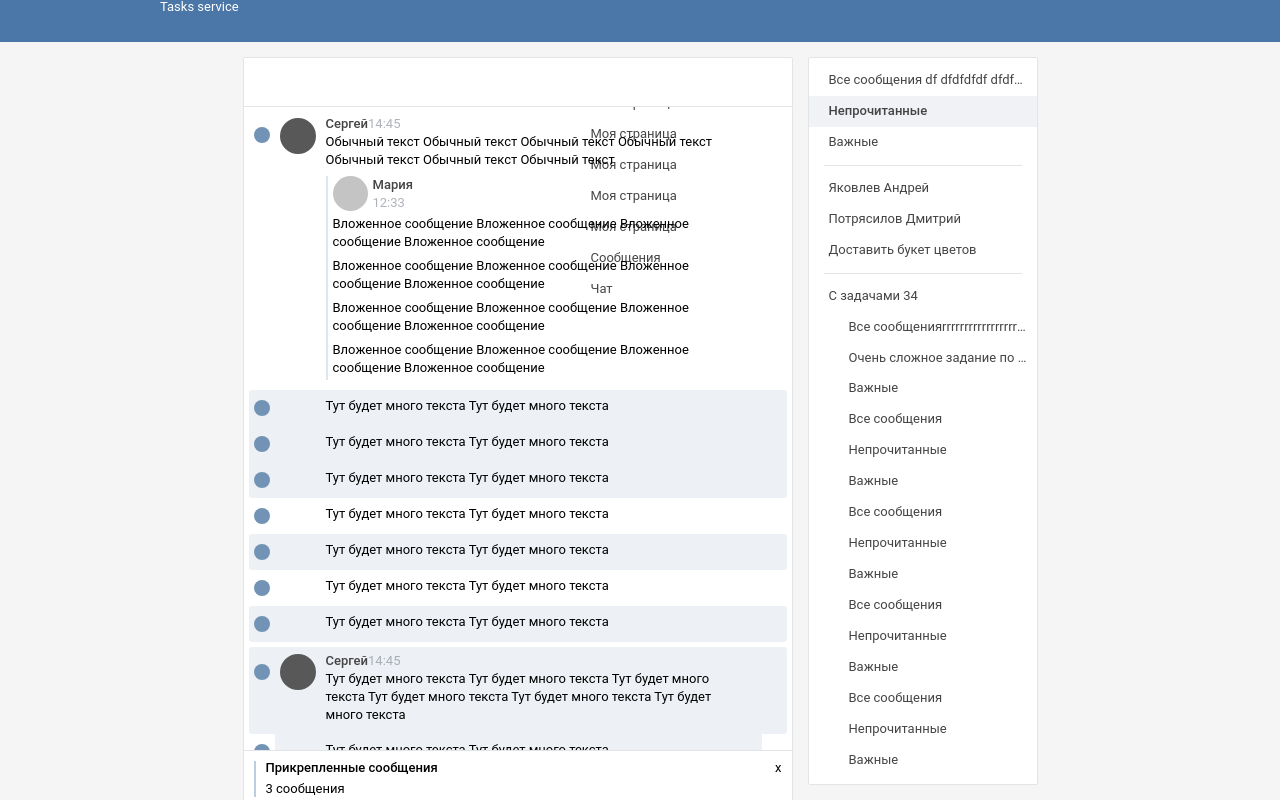
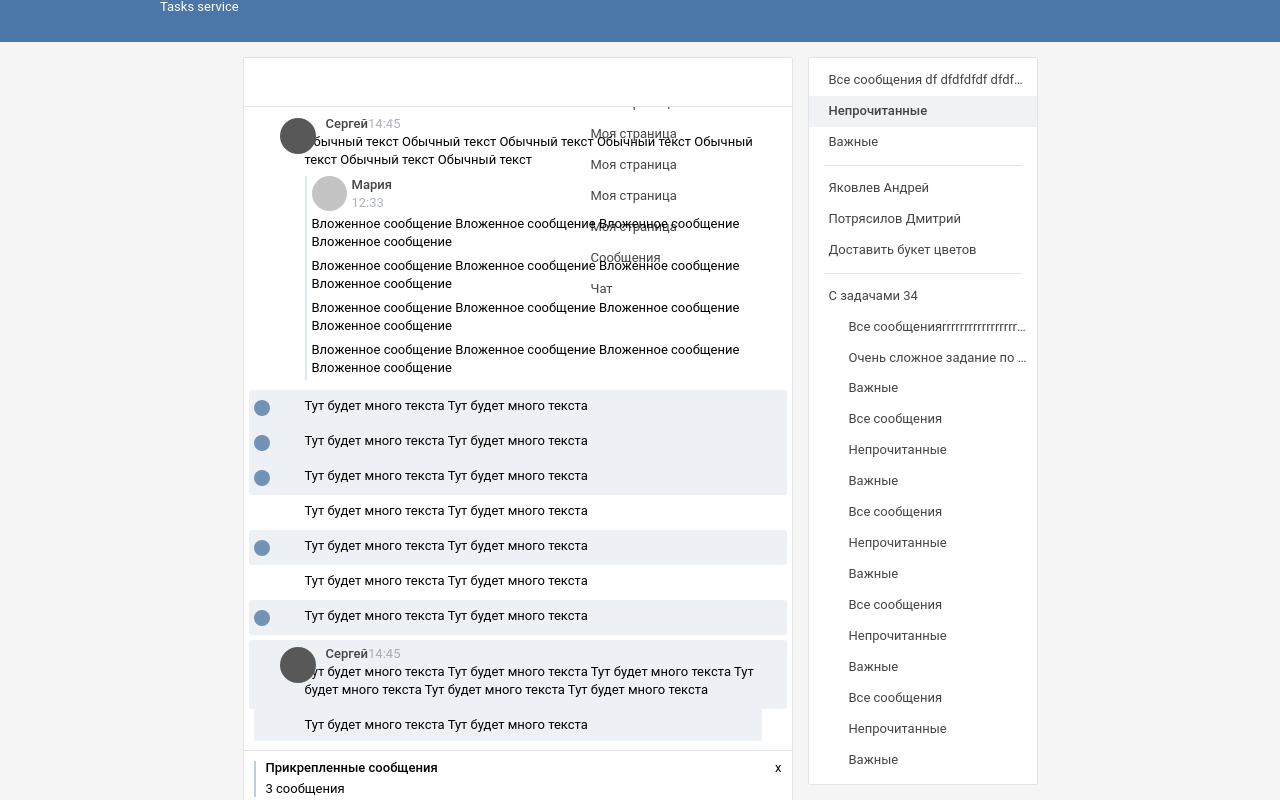
Before and after one commit to Dindro/tasks-service, a Vue app in the folder application/: page /messages in a window 1280 px wide. Shown: the top 800 px of the page. Built offline with nearby package versions, Linux system fonts and the light colour scheme.

Commit message:
.select .items абсолюьные рефакоринг padding .message-text

```diff
--- a/application/src/components/parts/messages.vue
+++ b/application/src/components/parts/messages.vue
@@ -578,7 +578,9 @@ $container-mt: -($photo-wh + $message-top + $message-bottom); // margin-top ко
         min-height: $message-minH;
 
         .message-text {
-          padding: 23px 0 7px $message-text-ml;
+					padding-top: 23px;
+					padding-bottom: 7px;
+					padding-left: $message-text-ml;
         }
 
         .select {
@@ -610,7 +612,7 @@ $container-mt: -($photo-wh + $message-top + $message-bottom); // margin-top ко
       cursor: pointer;
 
       .select {
-        background-color: #7293b6;
+        display: block;
       }
 
 			.items{
@@ -658,7 +660,7 @@ $container-mt: -($photo-wh + $message-top + $message-bottom); // margin-top ко
       }
 
 			.select {
-				background-color: #7293b6;
+				display: block;
 			}
     }
 
@@ -692,24 +694,30 @@ $container-mt: -($photo-wh + $message-top + $message-bottom); // margin-top ко
     }
 
     .select {
+			position: absolute;
       width: $select-wh;
       height: $select-wh;
       border-radius: 50%;
-      background-color: transparent;
+      background-color: #7293b6;
+			display: none;
       margin: 10px 0 7px 5px; // 10px из за margin-bottom: 3px
       min-width: $select-wh;
     }
 
     .is-read {
       display: flex;
-      margin: 0 25px 0 5px;
+      margin: 0 25px 0 26px;
       flex: 1;
+			position: relative;
 
       .message-text {
         color: black;
         flex: 1;
-        padding: 7px 0 7px $message-text-ml;
         line-height: 18px;
+				padding-top: 7px;
+				padding-right: 50px;
+				padding-bottom: 7px;
+				padding-left: $message-text-ml;
 
         .insert {
           border-left: 2px solid #dee6ee;
@@ -750,6 +758,9 @@ $container-mt: -($photo-wh + $message-top + $message-bottom); // margin-top ко
       }
 
       .items {
+				position: absolute;
+				right: 0;
+
         .response,
         .favorite {
 					display: inline-block;
```
